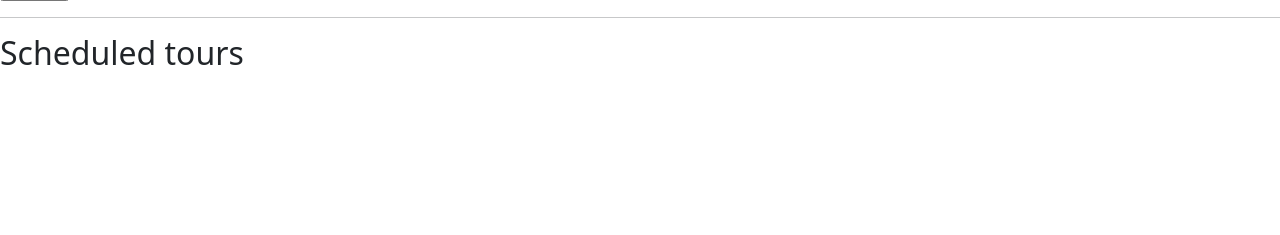
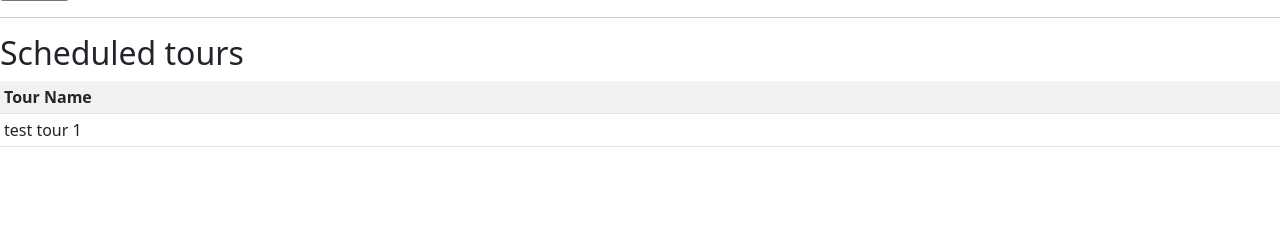
Before and after one commit to rysiekmirek/nocc-scheduler-app, a Django app: template templates/schedule-tour.html in a window 1280 px wide. Shown: the part 565-800 px from the top of the page. Run offline with Django 4.2, Linux system fonts and the light colour scheme; the template is opened without the code that fills it: values that come from a table or form of the project are taken from there, others are empty; data comes from the database, SQL or seed files in the repository.

Commit message:
tour history

```diff
--- a/templates/schedule-tour.html
+++ b/templates/schedule-tour.html
@@ -29,6 +29,29 @@
 
   <h2>Scheduled tours</h2>
 
+
+  <div class="table-responsive">
+    <table class="table table-striped table-sm caption-top">
+
+        <tr>
+        <th>Tour Name</th>
+        </tr>
+
+    {%for tour in tours %}
+        <tr>
+            <td>{{tour.tour_name}}</td>
+        </tr>
+    {% endfor %}
+
+
+
+
+
+
+
+
+
+
     <script src="https://cdn.jsdelivr.net/npm/bootstrap@5.2.2/dist/js/bootstrap.bundle.min.js" integrity="sha384-OERcA2EqjJCMA+/3y+gxIOqMEjwtxJY7qPCqsdltbNJuaOe923+mo//f6V8Qbsw3" crossorigin="anonymous"></script>
   </body>
 </html>
```
Also changed, not shown: NoccSchedulerApp/views.py (+5 -3 lines).
